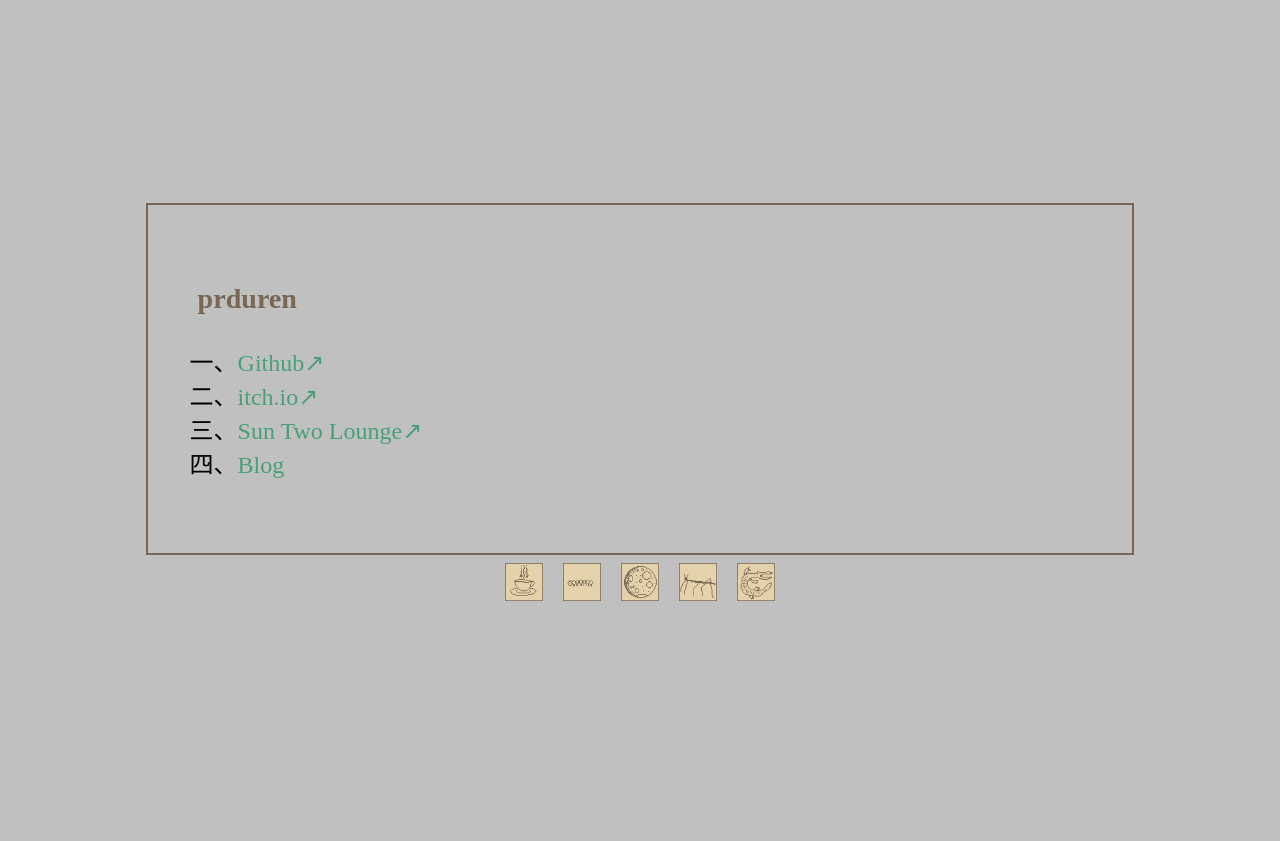
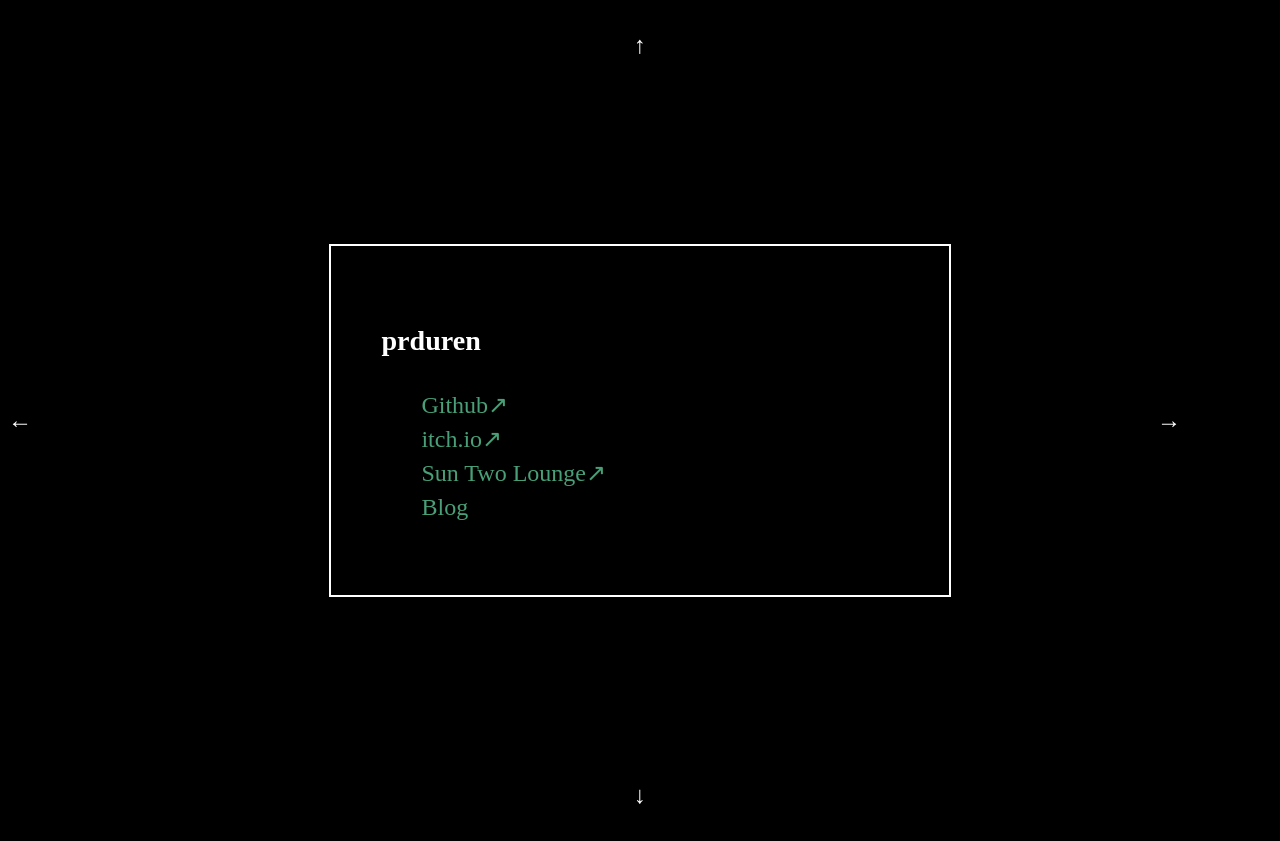
Before and after one commit to prduren/mysite, a plain HTML site: page index.html in a window 1280 px wide. Before the commit the page ends 816 px from the top, so only its background shows below. Drawn offline with Linux system fonts and the light colour scheme.

Commit message:
rework init

```diff
--- a/index.html
+++ b/index.html
@@ -9,7 +9,10 @@
   </head>
   <body>
     <div class="center-screen">
-      <!--<div class="topborder"></div>-->
+      <p class="leftArrow arrow">←</p>
+      <p class="upArrow arrow">↑</p>
+      <p class="rightArrow arrow">→</p>
+      <p class="downArrow arrow">↓</p>
       <div class="main">
         <h3>prduren</h3>
         <ul>
@@ -28,6 +31,7 @@
           <li><a href="blog.html">Blog</a></li>
         </ul>
       </div>
+      <!--
       <div class="imagediv">
         <img class="footerimg" src="tea.png" />
         <img class="footerimg" src="caterpillar.png" />
@@ -35,6 +39,7 @@
         <img class="footerimg" src="stickbug.png" />
         <img class="footerimg" src="toothlesscrocodile.png" />
       </div>
+      -->
     </div>
     <footer></footer>
   </body>
--- a/styles.css
+++ b/styles.css
@@ -1,30 +1,62 @@
+.html {
+  padding: 0;
+  margin: 0;
+  background-color: black;
+}
+
 .center-screen {
-  display: flex;
-  flex-direction: column;
+  display: grid;
+  grid-template-columns: 1fr 9fr 1fr;
+  grid-template-rows: 1fr 9fr 1fr;
   justify-content: center;
   align-items: center;
   text-align: left;
-  min-height: 100vh;
-  background-color: #c0c0c0;
+  background-color: black;
 }
 
 body {
   overflow: hidden; /* Hide scrollbars */
-  background-color: #c0c0c0;
+  background-color: black;
   font-size: 24px;
 }
 
 h3 {
-  color: #796755;
+  color: white;
   text-align: left;
   vertical-align: top;
 }
 
 .main {
-  outline: 2px solid #796755;
+  outline: 2px solid white;
   padding: 50px;
-  min-height: 20vh;
-  width: 70%;
+  width: 50%;
+  align-self: center;
+  margin: 0 auto 0 auto;
+  grid-column: 2 / span 1;
+  grid-row: 2 / span 1;
+}
+
+.rightArrow {
+  grid-column: 3 / span 1;
+  grid-row: 2 / span 1;
+  align-self: center;
+}
+
+.leftArrow {
+  grid-column: 1 / span 1;
+  grid-row: 2 / span 1;
+}
+
+.upArrow {
+  grid-column: 2 / span 1;
+  grid-row: 1 / span 1;
+  text-align: center;
+}
+
+.downArrow {
+  grid-column: 2 / span 1;
+  grid-row: 3 / span 1;
+  text-align: center;
 }
 
 li {
@@ -75,6 +107,10 @@ a {
   overflow: scroll; /* Hide scrollbars */
 }
 
+.arrow {
+  color: white;
+}
+
 /*
 .topborder {
     position: sticky;
```
